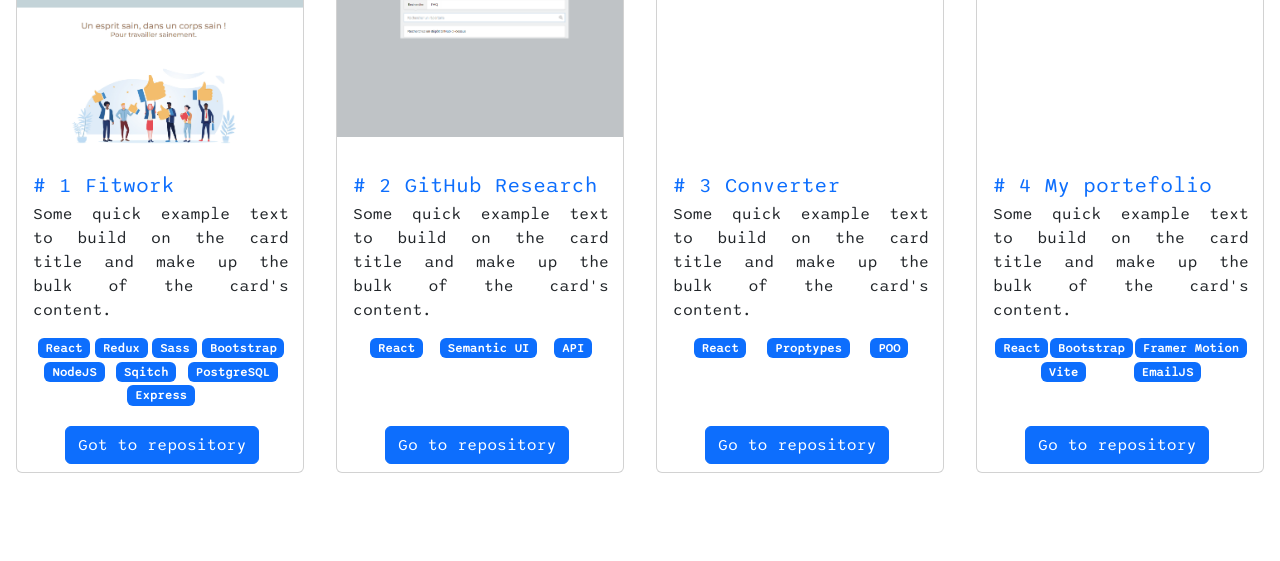
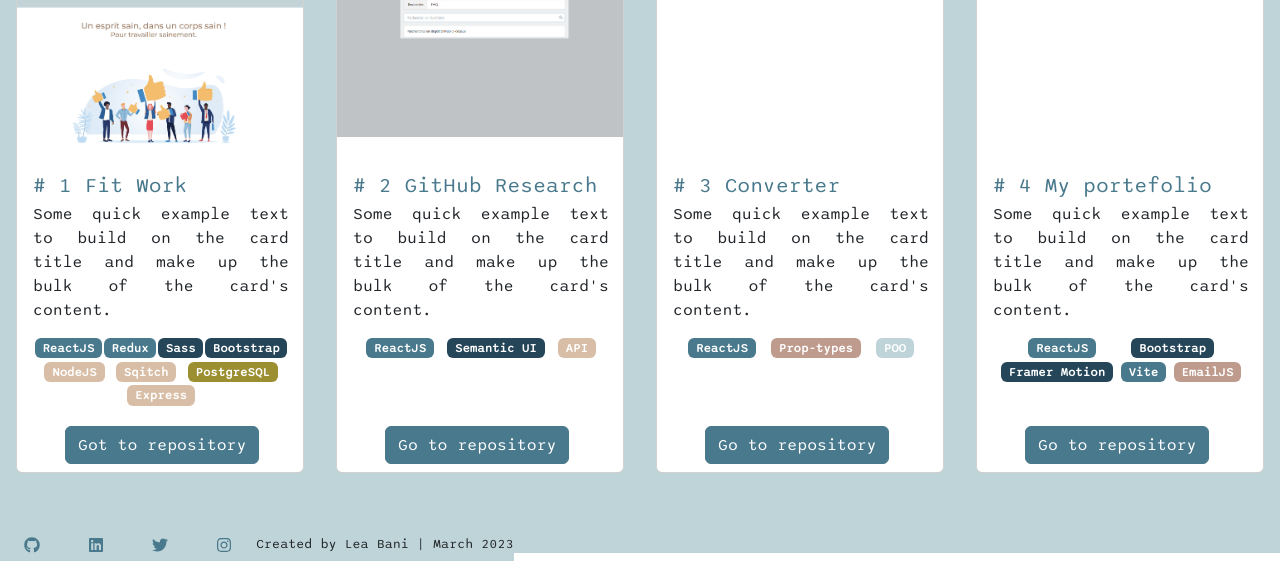
Before and after one commit to LeaBani/my-portefolio, a React app: page /projects in a window 1280 px wide. Shown: the part 239-800 px from the top of the page. Built offline with nearby package versions, Linux system fonts and the light colour scheme; some packages are replaced by stand-ins of ours.

Commit message:
Custom color & React Icon FA

```diff
--- a/package.json
+++ b/package.json
@@ -15,10 +15,12 @@
     "react-animation-on-scroll": "^5.1.0",
     "react-bootstrap": "^2.7.2",
     "react-dom": "^18.2.0",
+    "react-icons": "^4.8.0",
     "react-intersection-observer": "^9.4.3",
     "react-router-dom": "^6.9.0",
     "react-scripts": "5.0.1",
     "sass": "^1.59.2",
+    "scss": "^0.2.4",
     "web-vitals": "^2.1.4"
   },
   "scripts": {
--- a/src/components/App.js
+++ b/src/components/App.js
@@ -7,6 +7,7 @@ import ScrollToTop from './ScrollToTop';
 import Contact from './Contact';
 import Projects from './Projects';
 import Error from './Error';
+import Footer from './Footer';
 
 function App() {
   return (
@@ -20,6 +21,7 @@ function App() {
         <Route path="/projects" element={<Projects />} />
         <Route path="/*" element={<Error />} />
       </Routes>
+      <Footer/>
     </div>
   );
 }
--- a/src/components/App.scss
+++ b/src/components/App.scss
@@ -1,5 +1,6 @@
-@use '../styles/vars';
+@use '../styles/vars' as v;
 
 .App {
-  font-family:  vars.$font-sans;
+  font-family:  v.$font-sans;
+  background-color: v.$info;
 }
--- /dev/null
+++ b/src/components/Footer/index.jsx
@@ -0,0 +1,31 @@
+import { Link } from "react-router-dom";
+
+import { Image } from "react-bootstrap";
+
+import github from '../../assets/image/github.png';
+import linkedin from '../../assets/image/linkedin.png';
+import twitter from '../../assets/image/twitter.png';
+import insta from '../../assets/image/insta.png';
+
+import { FaGithub, FaLinkedin, FaTwitter, FaInstagram } from 'react-icons/fa';
+
+import './style.scss';
+
+function Footer() {
+  return (
+    <div className="Footer">
+
+        <div className='Footer-icon'>
+            <Link to='https://github.com/LeaBani'><FaGithub className='Resume-icon-item' src={github} roundedCircle="true"/></Link>
+            <Link to='https://www.linkedin.com/in/lea-bani/'><FaLinkedin className='Resume-icon-item' src={linkedin} roundedCircle="true"/></Link>
+            <Link to='https://twitter.com/leabani7'><FaTwitter className='Resume-icon-item' src={twitter} roundedCircle="true"/></Link>
+            <Link to='https://www.instagram.com/lea_laila91940/'><FaInstagram className='Resume-icon-item' src={insta} roundedCircle="true"/></Link>
+        </div>
+
+        <div className='Footer-text'>Created by Lea Bani | March 2023</div>
+
+    </div>
+  );
+}
+
+export default Footer;
--- /dev/null
+++ b/src/components/Footer/style.scss
@@ -0,0 +1,18 @@
+@use '../../styles/vars' as v;
+
+.Footer{
+    background-color: v.$info;
+    display: flex;
+    justify-content: center;
+    align-items: center;
+    position: fixed;
+    bottom: 0;
+
+    &-icon{
+        display: inline-flex;
+    }
+
+    &-text{
+        font-size: small;
+    }
+}
--- a/src/components/Header/NavBar.js
+++ b/src/components/Header/NavBar.js
@@ -21,10 +21,10 @@ function NavBar() {
               <NavDropdown.Divider />
               <NavDropdown.Item as={NavLink} to="https://fitwork-app.netlify.app/" eventKey="Project 1">Go to Fit Work</NavDropdown.Item>
               <NavDropdown.Item as={NavLink} to="https://trouve-ton-profil-github.netlify.app" eventKey="Project 2">
-              Go to Search GitHub Profile
+              Go to GitHub Research
               </NavDropdown.Item>
-              <NavDropdown.Item as={NavLink} to="/reveday" eventKey="Project 3">
-                Go to Reveday
+              <NavDropdown.Item as={NavLink} to="" eventKey="Project 3">
+                Go to Converter
               </NavDropdown.Item>
             </NavDropdown>
           </Nav>
--- a/src/components/Header/style.scss
+++ b/src/components/Header/style.scss
@@ -1 +1 @@
-@use '../../styles/vars';
+@use '../../styles/vars' as v;
--- a/src/components/Main/Content/index.js
+++ b/src/components/Main/Content/index.js
@@ -22,6 +22,7 @@ import bootstrap from '../../../assets/image/bootstrap.png';
 import git from '../../../assets/image/git.png';
 import css from '../../../assets/image/css.png';
 import { Image } from 'react-bootstrap';
+
 
 function Content() {
 
--- a/src/components/Main/Content/style.scss
+++ b/src/components/Main/Content/style.scss
@@ -58,6 +58,11 @@
             margin: 1rem;
         }
     }
+    &-progress{
+        position: -webkit-sticky;
+        position: sticky;
+        bottom: 1rem;
+    }
 }
 
 .button{
--- a/src/components/Projects/index.js
+++ b/src/components/Projects/index.js
@@ -19,33 +19,33 @@ function Projects() {
         <Card className='Projects-card' style={{ width: '18rem', height: '31rem' }}>
             <Card.Img variant="top" src={fitwork} />
             <Card.Body>
-            <Card.Title as={Link} to="https://fitwork-app.netlify.app/" className='Projects-card-title'># 1 Fitwork</Card.Title>
+            <Card.Title as={Link} to="https://fitwork-app.netlify.app/" className='Projects-card-title'># 1 Fit Work</Card.Title>
             <Card.Text className='Projects-card-text'>
                 Some quick example text to build on the card title and make up the
                 bulk of the card's content.
                 <span className='Projects-card-label'>
                     <Badge className="Projects-card-label-one" bg="primary">
-                        React
+                        ReactJS
                     </Badge>
                     <Badge className="Projects-card-label-one" bg="primary">
                         Redux
                     </Badge>
-                    <Badge className="Projects-card-label-one" bg="primary">
+                    <Badge className="Projects-card-label-one" bg="dark">
                         Sass
                     </Badge>
-                    <Badge className="Projects-card-label-one" bg="primary">
+                    <Badge className="Projects-card-label-one" bg="dark">
                         Bootstrap
                     </Badge>
-                    <Badge className="Projects-card-label-one" bg="primary">
+                    <Badge className="Projects-card-label-one" bg="secondary">
                         NodeJS
                     </Badge>
-                    <Badge className="Projects-card-label-one" bg="primary">
+                    <Badge className="Projects-card-label-one" bg="secondary">
                         Sqitch
                     </Badge>
-                    <Badge className="Projects-card-label-one" bg="primary">
+                    <Badge className="Projects-card-label-one" bg="success">
                         PostgreSQL
                     </Badge>
-                    <Badge className="Projects-card-label-one" bg="primary">
+                    <Badge className="Projects-card-label-one" bg="secondary">
                         Express
                     </Badge>
                 </span>
@@ -63,12 +63,12 @@ function Projects() {
                 bulk of the card's content.
                 <span className='Projects-card-label'>
                     <Badge className="Projects-card-label-one"  bg="primary">
-                        React
+                        ReactJS
                     </Badge>
-                    <Badge className="Projects-card-label-one"  bg="primary">
+                    <Badge className="Projects-card-label-one"  bg="dark">
                         Semantic UI
                     </Badge>
-                    <Badge className="Projects-card-label-one"  bg="primary">
+                    <Badge className="Projects-card-label-one"  bg="secondary">
                         API
                     </Badge>
                 </span>
@@ -86,12 +86,12 @@ function Projects() {
                 bulk of the card's content.
                 <span className='Projects-card-label'>
                     <Badge className="Projects-card-label-one"  bg="primary">
-                        React
+                        ReactJS
                     </Badge>
-                    <Badge className="Projects-card-label-one"  bg="primary">
-                        Proptypes
+                    <Badge className="Projects-card-label-one"  bg="danger">
+                        Prop-types
                     </Badge>
-                    <Badge className="Projects-card-label-one"  bg="primary">
+                    <Badge className="Projects-card-label-one"  bg="info">
                         POO
                     </Badge>
                 </span>
@@ -109,18 +109,18 @@ function Projects() {
                 bulk of the card's content.
                 <span className='Projects-card-label'>
                     <Badge className="Projects-card-label-one"  bg="primary">
-                        React
+                        ReactJS
                     </Badge>
-                    <Badge className="Projects-card-label-one"  bg="primary">
+                    <Badge className="Projects-card-label-one"  bg="dark">
                         Bootstrap
                     </Badge>
-                    <Badge className="Projects-card-label-one"  bg="primary">
+                    <Badge className="Projects-card-label-one"  bg="dark">
                         Framer Motion
                     </Badge>
                     <Badge className="Projects-card-label-one"  bg="primary">
                         Vite
                     </Badge>
-                    <Badge className="Projects-card-label-one"  bg="primary">
+                    <Badge className="Projects-card-label-one"  bg="danger">
                         EmailJS
                     </Badge>
                 </span>
--- a/src/index.js
+++ b/src/index.js
@@ -1,11 +1,11 @@
 import React from 'react';
 import ReactDOM from 'react-dom/client';
 import { BrowserRouter } from 'react-router-dom';
-import '../src/styles/index.scss';
 import App from './components/App';
 import reportWebVitals from './reportWebVitals';
 
-import 'bootstrap/dist/css/bootstrap.css';
+import '../src/styles/index.scss';
+// import 'bootstrap/dist/css/bootstrap.css';
 
 const root = ReactDOM.createRoot(document.getElementById('root'));
 root.render(
--- a/src/styles/custom.scss
+++ b/src/styles/custom.scss
@@ -27,5 +27,6 @@ $theme-colors: (
 // now bg-accent,btn-accent,etc.. can be called
 );
 
+
 // Import Bootstrap and its default variables
 @import '~bootstrap/scss/bootstrap.scss';
--- a/src/styles/index.scss
+++ b/src/styles/index.scss
@@ -1,3 +1,4 @@
 @use 'reset';
-@use 'vars';
+@use 'vars' as v;
+@use 'custom';
 @use 'fonts';
```
Also changed, not shown: src/index.css (deleted), 1 other file.
